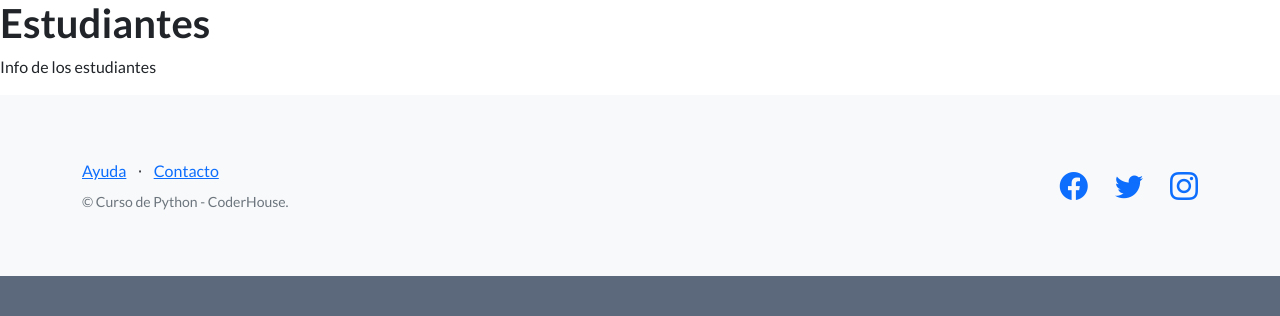
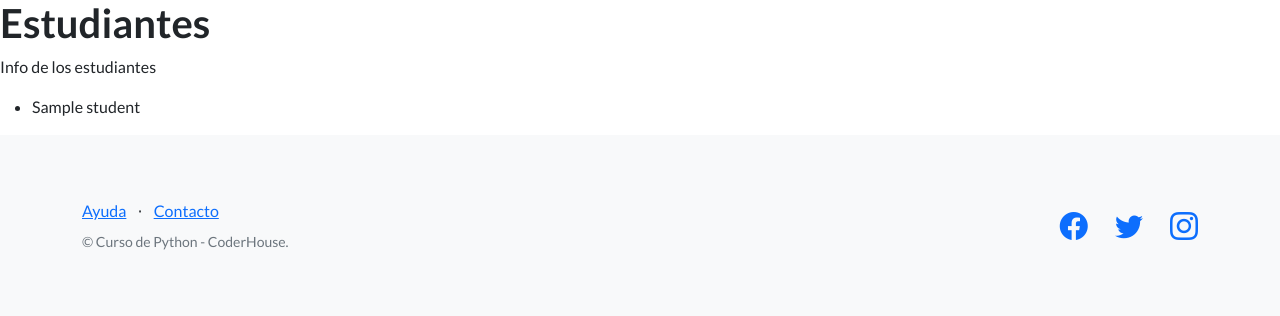
Before and after one commit to sebastian-riggio/preentrega3, a Django app: template AppCoder/templates/AppCoder/estudiantes.html in a window 1280 px wide. Shown: the part 557-873 px from the top of the page. Before the commit the page ends 833 px from the top, so only its background shows below. Run offline with Django 3.2, Linux system fonts and the light colour scheme; the template is opened without the code that fills it: most values are stand-ins (such as "Sample title", 1, 10 or a date in 2020); some libraries are stand-ins or nearby versions.

Commit message:
correccion

```diff
--- a/AppCoder/templates/AppCoder/estudiantes.html
+++ b/AppCoder/templates/AppCoder/estudiantes.html
@@ -5,10 +5,20 @@
 {% block contenidoQueCambia %}
 
 
+
+
+
     <!--Aquí va lo que cambia, y lo asociado a está vista :) -->
     <h1>Estudiantes</h1>
     <p>Info de los estudiantes</p>
+    <ul>
+        {% for student in estudiantes %}
+        <li>
+        {{ student }}
+        </li>
+
+     {% endfor %}
+        </ul>
 
 
-
-{% endblock %}
+    {% endblock %}
--- a/AppCoder/views.py
+++ b/AppCoder/views.py
@@ -33,8 +33,11 @@ def profesores(request):
 
 
 def estudiantes(request):
+    contexto = {
+        estudiantes : ['seba','mer','elvis']
+    }
 
-    return render(request, "AppCoder/estudiantes.html")
+    return render(request, "AppCoder/estudiantes.html",context=contexto)
 
 
 def entregables(request):
```
